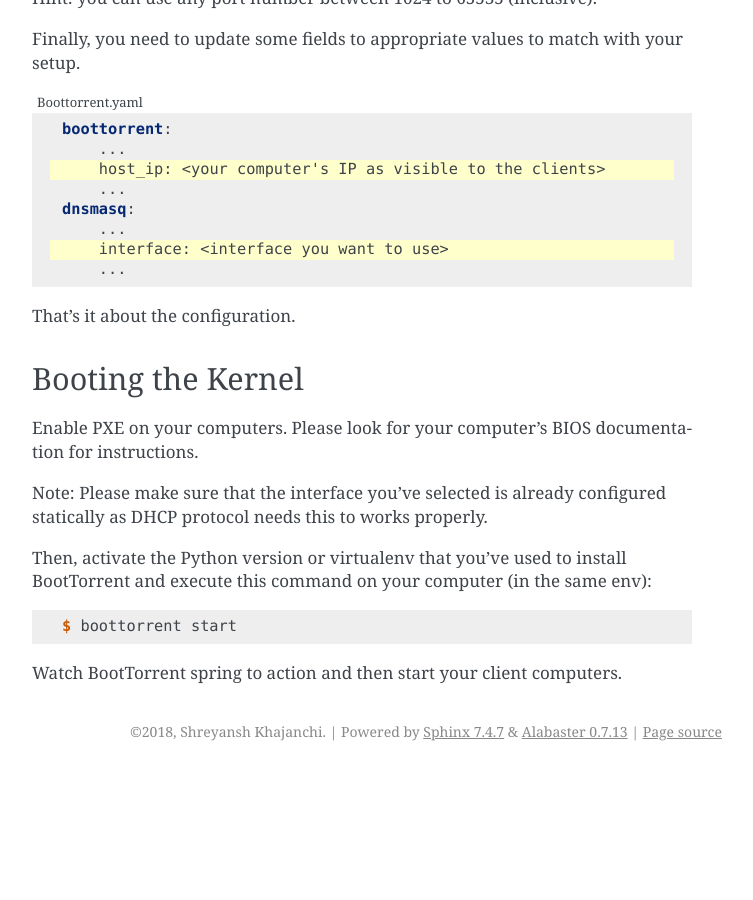
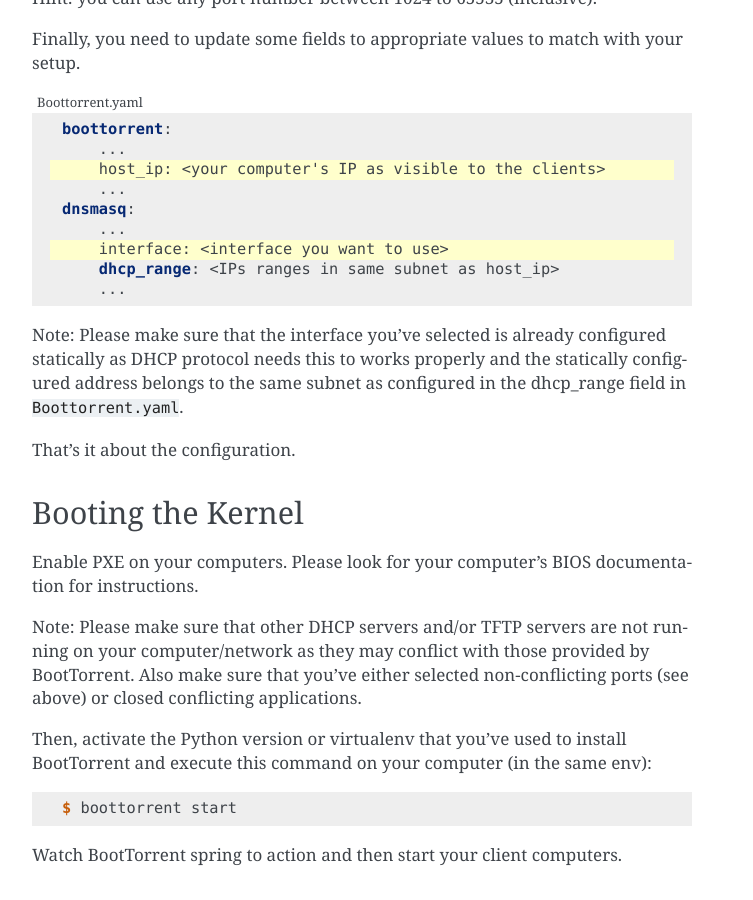
Before and after one commit to shreyanshk/boottorrent, a Sphinx documentation site: the page built from docs/quickstart.rst, in a window 1280 px wide and 900 px high, scrolled down 1412 px. Shown: the whole window, without its empty margins (388-1141 px from the left). Built offline with Sphinx 7.4.7, drawn with Linux system fonts in a browser that asks for light colours; pages that are not in the unit, such as notebooks, are missing from menus; before the commit the page ends 2183 px from its top, so only the background shows below that.

Commit message:
docs: quickstart: add note about dhcp_range and services

```diff
--- a/docs/quickstart.rst
+++ b/docs/quickstart.rst
@@ -79,7 +79,10 @@
     dnsmasq:
         ...
         interface: <interface you want to use>
+        dhcp_range: <IPs ranges in same subnet as host_ip>
         ...
+
+Note: Please make sure that the interface you've selected is already configured statically as DHCP protocol needs this to works properly and the statically configured address belongs to the same subnet as configured in the dhcp_range field in ``Boottorrent.yaml``.
 
 That's it about the configuration.
 
@@ -88,7 +91,7 @@
 
 Enable PXE on your computers. Please look for your computer's BIOS documentation for instructions.
 
-Note: Please make sure that the interface you've selected is already configured statically as DHCP protocol needs this to works properly.
+Note: Please make sure that other DHCP servers and/or TFTP servers are not running on your computer/network as they may conflict with those provided by BootTorrent. Also make sure that you've either selected non-conflicting ports (see above) or closed conflicting applications.
 
 Then, activate the Python version or virtualenv that you've used to install BootTorrent and execute this command on your computer (in the same env):
 
```
